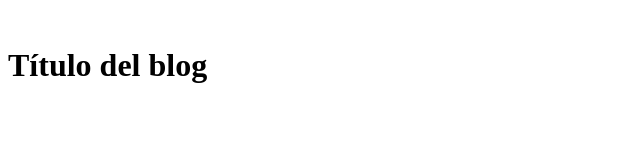
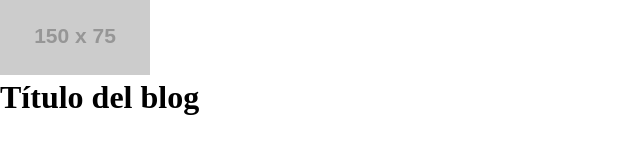
Before and after one commit to Nymesia47/modulo1-repaso-final, a website built with Vite: page src/index.html in a window 1280 px wide. Shown: the whole page, without its empty margins (0-640 px from the left). Built offline with nearby package versions, Linux system fonts and the light colour scheme; placeholder pictures from the web are drawn by us.

Commit message:
class notes

```diff
--- a/src/partials/header.html
+++ b/src/partials/header.html
@@ -1,6 +1,4 @@
 <header>
-    <div class="logo-container">
-        <img src="" alt="">
-    </div>
+    <img src="https://via.placeholder.com/150x75" alt="logo">
     <h1>Título del blog</h1>
 </header>
--- a/src/scss/layout/_page.scss
+++ /dev/null
@@ -1,7 +0,0 @@
-body {
-  padding: 2rem;
-  height: 100vh;
-  background-image: url('../images/bg-adalab.png');
-  background-color: $color-bg;
-  font-family: $font-main;
-}
--- a/src/scss/main.scss
+++ b/src/scss/main.scss
@@ -1,5 +1,5 @@
 /*@import 'core/variables';
-@import 'core/reset';
+
 @import 'components/code';
 @import 'components/links';
 @import 'layout/page';
@@ -7,4 +7,5 @@
 @import 'layout/footer';
 @import 'pages/index';*/
 
+@import 'core/reset';
 @import 'layout/header';
```
